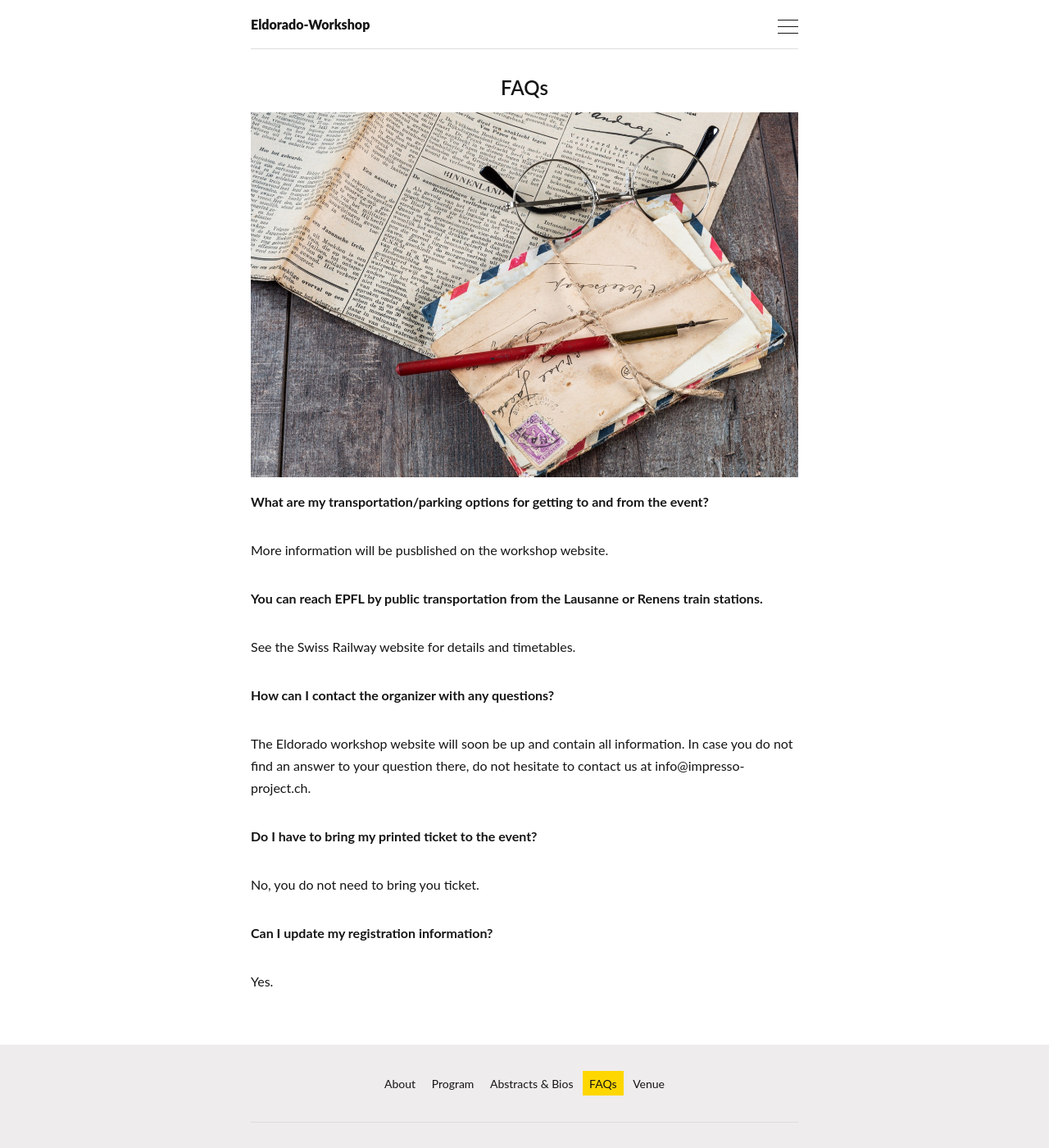
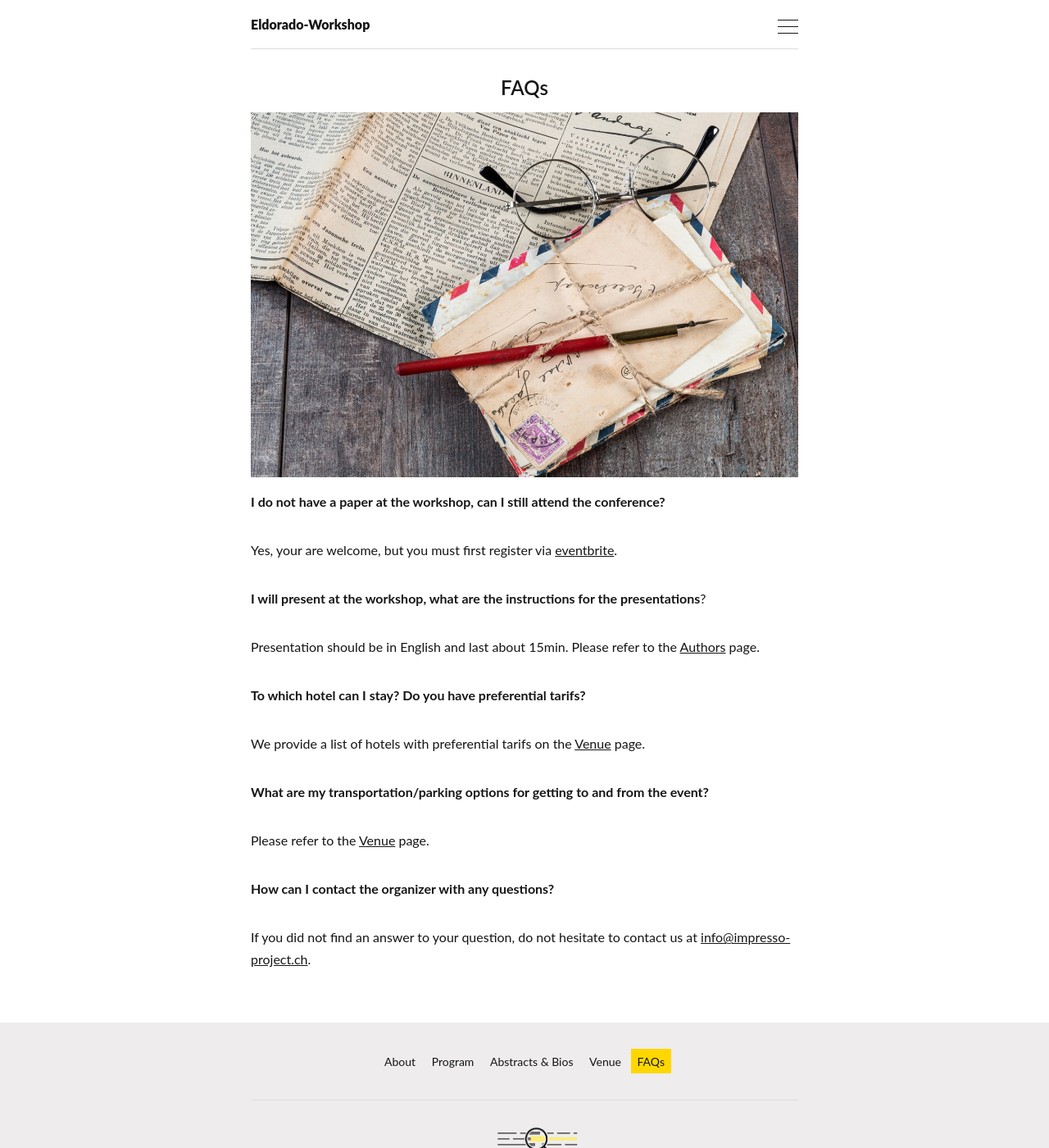
Before and after one commit to impresso/eldorado, a Jekyll site: the page built from _pages/faq.md, in a window 1280 px wide and 1400 px high. Shown: the whole window at 82% size. Built offline with Jekyll 4.4.1, drawn with Linux system fonts in a browser that asks for light colours.

Commit message:
minor edits

```diff
--- a/_pages/faq.md
+++ b/_pages/faq.md
@@ -6,24 +6,34 @@ order: 100
 image: '/images/pages/contact.jpg'
 ---
 
+
+
+
+
+**I do not have a paper at the workshop, can I still attend the conference?**
+
+Yes, your are welcome, but you must first register via [eventbrite](https://www.eventbrite.com/e/eldorado-workshop-registration-91108149929).
+
+
+
+**I will present at the workshop, what are the instructions for the presentations**?
+
+Presentation should be in English and last about 15min. Please refer to the [Authors](/authors/) page.
+
+
+
+**To which hotel can I stay? Do you have preferential tarifs?**
+
+We provide a list of hotels with preferential tarifs on the [Venue](/pages/logistics/) page.
+
+
+
 **What are my transportation/parking options for getting to and from the event?**
 
-More information will be pusblished on the workshop website.
-
-**You can reach EPFL by public transportation from the Lausanne or Renens train stations.**
-
-See the Swiss Railway website for details and timetables.
+Please refer to the [Venue](/pages/logistics/) page.
 
 
 
 **How can I contact the organizer with any questions?**
 
-The Eldorado workshop website will soon be up and contain all information. In case you do not find an answer to your question there, do not hesitate to contact us at info@impresso-project.ch.
-
-**Do I have to bring my printed ticket to the event?**
-
-No, you do not need to bring you ticket.
-
-**Can I update my registration information?**
-
-Yes.
+If you did not find an answer to your question, do not hesitate to contact us at [info@impresso-project.ch](mailto:info@impresso-project.ch).
```
Also changed, not shown: _pages/bio-abstracts.md (+1 -1 lines), _pages/index.md (+3 -3 lines), _pages/logistics.md (+10 -10 lines).
